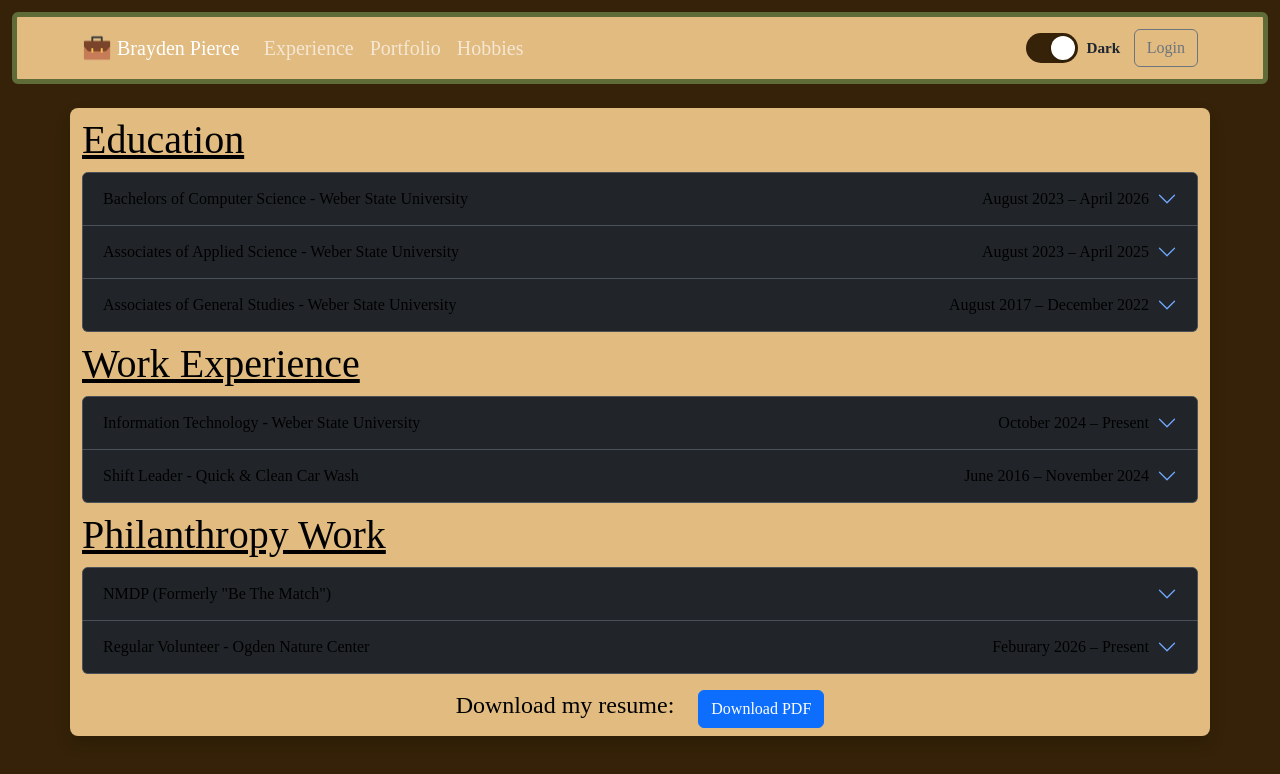
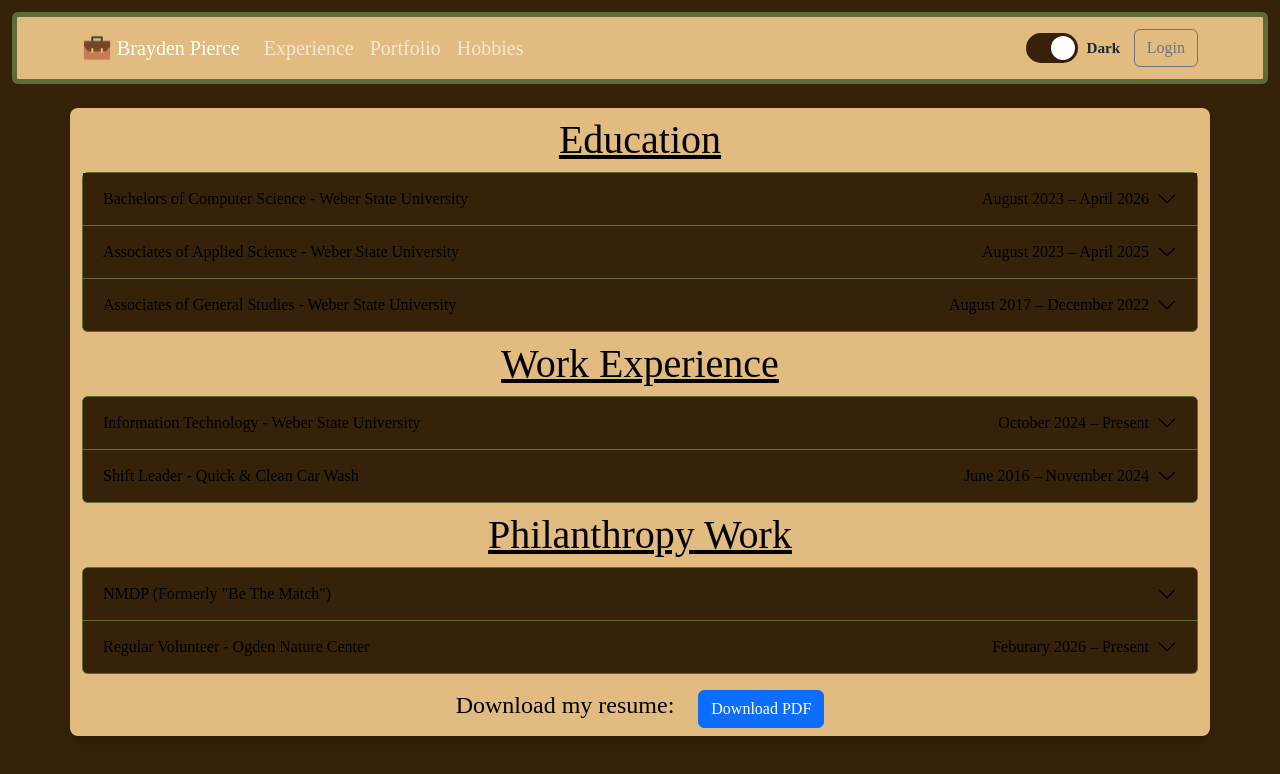
Before and after one commit to BraydenPierce/My-Portfolio-Webpage, a React (Create React App) app in the folder frontend/: page /experience in a window 1280 px wide. Shown: the top 774 px of the page. Built offline with nearby package versions, Linux system fonts and the light colour scheme; no server answers.

Commit message:
update: new styling for xp page

```diff
--- a/frontend/src/index.css
+++ b/frontend/src/index.css
@@ -50,7 +50,9 @@ code {
   overflow: hidden;
 }
 
-.theme-toggle {
+  /* #region Theme-Toggle */
+
+  .theme-toggle {
   display: inline-flex;
   align-items: center;
   gap: 0.55rem;
@@ -59,9 +61,7 @@ code {
   color: #fff;
   padding: 0.2rem 0.35rem;
   border-radius: 999px;
-}
-
-  /* #region Theme-Toggle */
+  }
 
   .theme-toggle-track {
     width: 52px;
@@ -111,3 +111,30 @@ code {
   /* #endregion */
 
 /* #endregion */
+
+/* #region Accordion */
+
+.accordion {
+  --bs-accordion-bg: var(--bs-primary);
+  --bs-accordion-color: #1f1f1f;
+  --bs-accordion-border-color: var(--bs-tertiary);
+  --bs-accordion-btn-focus-box-shadow: 0 0 0 0.2rem rgba(96, 108, 56, 0.25);
+  --bs-accordion-active-bg: var(--bs-tertiary);
+  --bs-accordion-active-color: var(--bs-primary);
+}
+
+.accordion .accordion-body {
+  background-color: var(--bs-primary);
+  color: #1f1f1f;
+}
+
+.accordion .accordion-button:not(.collapsed) {
+  background-color: var(--bs-tertiary);
+  color: var(--bs-primary);
+}
+
+.accordion .accordion-button::after {
+  filter: brightness(0);
+}
+
+/* #endregion */
--- a/frontend/src/pages/xp.jsx
+++ b/frontend/src/pages/xp.jsx
@@ -2,16 +2,16 @@ import { Container, Button, Row, Col } from "react-bootstrap";
 import Accordion from "react-bootstrap/Accordion"
 import resume from "../assets/resume.pdf";
 
-const ONC_Hours = 14;
+const ONC_Hours = 16.5;
 
 const Xp = () => {
   return (
     <Container className="mt-4 bg-secondary shadow rounded-3">
       <Row className="pt-2">
-        <h1 className="text-decoration-underline">Education</h1>
+        <h1 className="text-decoration-underline text-center">Education</h1>
         <Accordion>
           <Accordion.Item eventKey="0">
-            <Accordion.Header>
+            <Accordion.Header className="bg-primary">
               <div className="d-flex justify-content-between w-100 pe-2">
                 <span>Bachelors of Computer Science - Weber State University</span>
                 <span>August 2023 – April 2026</span>
@@ -76,7 +76,7 @@ const Xp = () => {
       </Accordion>
       </Row>
       <Row className="pt-2">
-        <h1 className="text-decoration-underline">Work Experience</h1>
+        <h1 className="text-decoration-underline text-center">Work Experience</h1>
         <Accordion>
           <Accordion.Item eventKey="0">
             <Accordion.Header>
@@ -115,7 +115,7 @@ const Xp = () => {
       </Accordion>
       </Row>
       <Row className="pt-2">
-        <h1 className="text-decoration-underline">Philanthropy Work</h1>
+        <h1 className="text-decoration-underline text-center">Philanthropy Work</h1>
         <Accordion>
           <Accordion.Item eventKey="0">
             <Accordion.Header>
```
